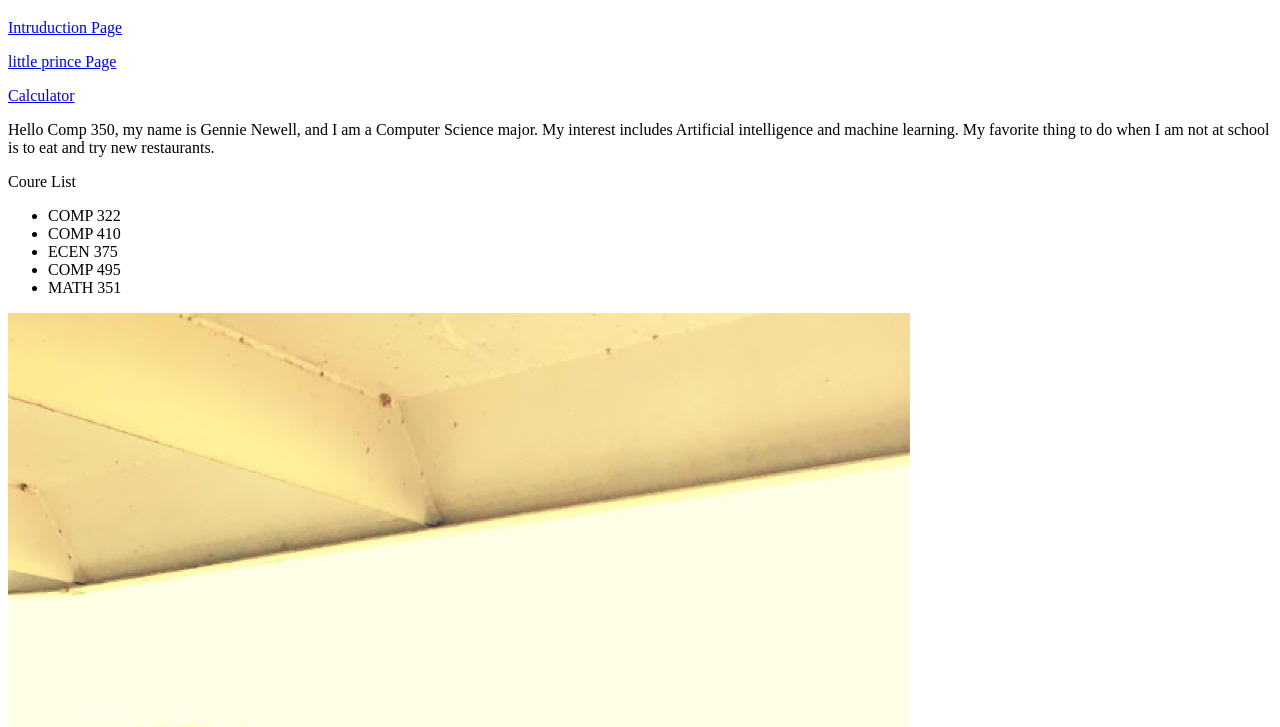
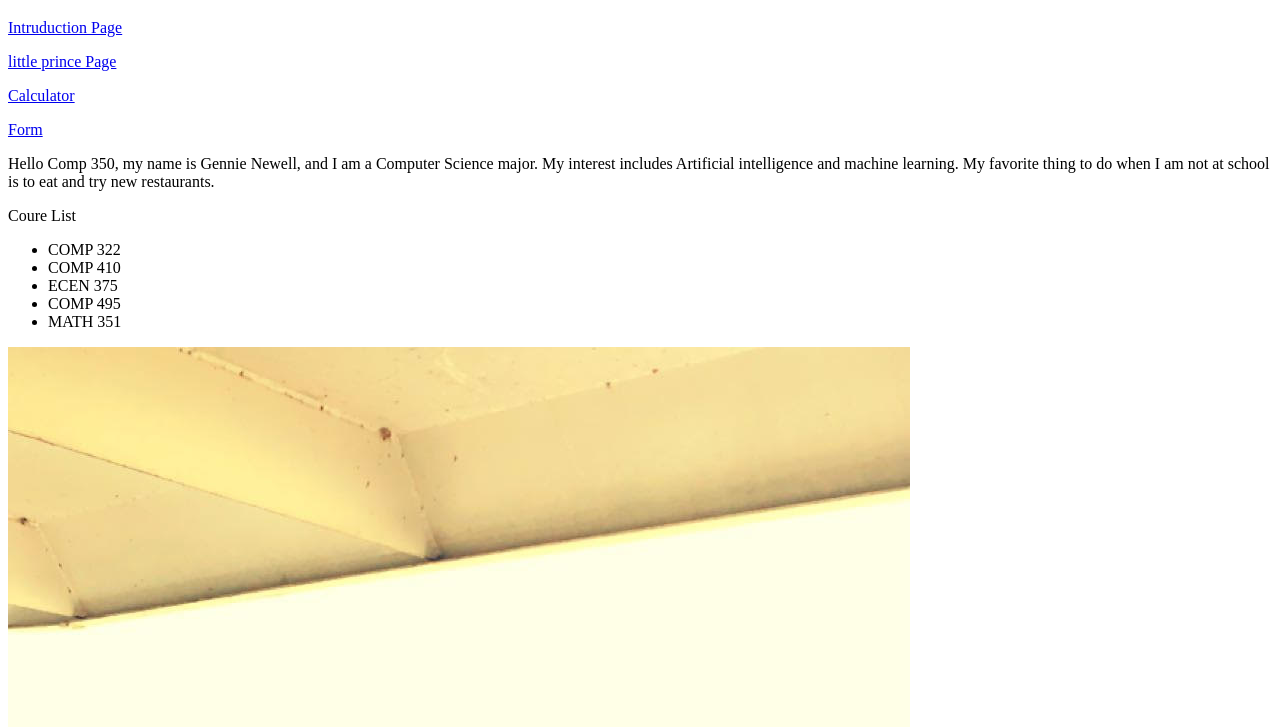
Before and after one commit to gennienewell/Web-Programming, a plain HTML site: page index.html in a window 1280 px wide. Shown: the part 61-788 px from the top of the page. Drawn offline with Linux system fonts and the light colour scheme.

Commit message:
Add files via upload

```diff
--- a/index.html
+++ b/index.html
@@ -13,6 +13,7 @@
       <p> <a href = "introduction.html"> Intruduction Page </a> </p>
       <p> <a href = "little_prince.html"> little prince Page </a> </p>
       <p> <a href = "calculator.html"> Calculator </a> </p>
+      <p> <a href = "form.html"> Form </a> </p>
       <p> Hello Comp 350, my name is Gennie Newell, and I am a Computer Science major. My interest includes Artificial intelligence and machine learning. My favorite thing to do when I am not at school is to eat and try new restaurants. </p>
       <p>Coure List</p>
       <!-- Un ordered list-->
```
